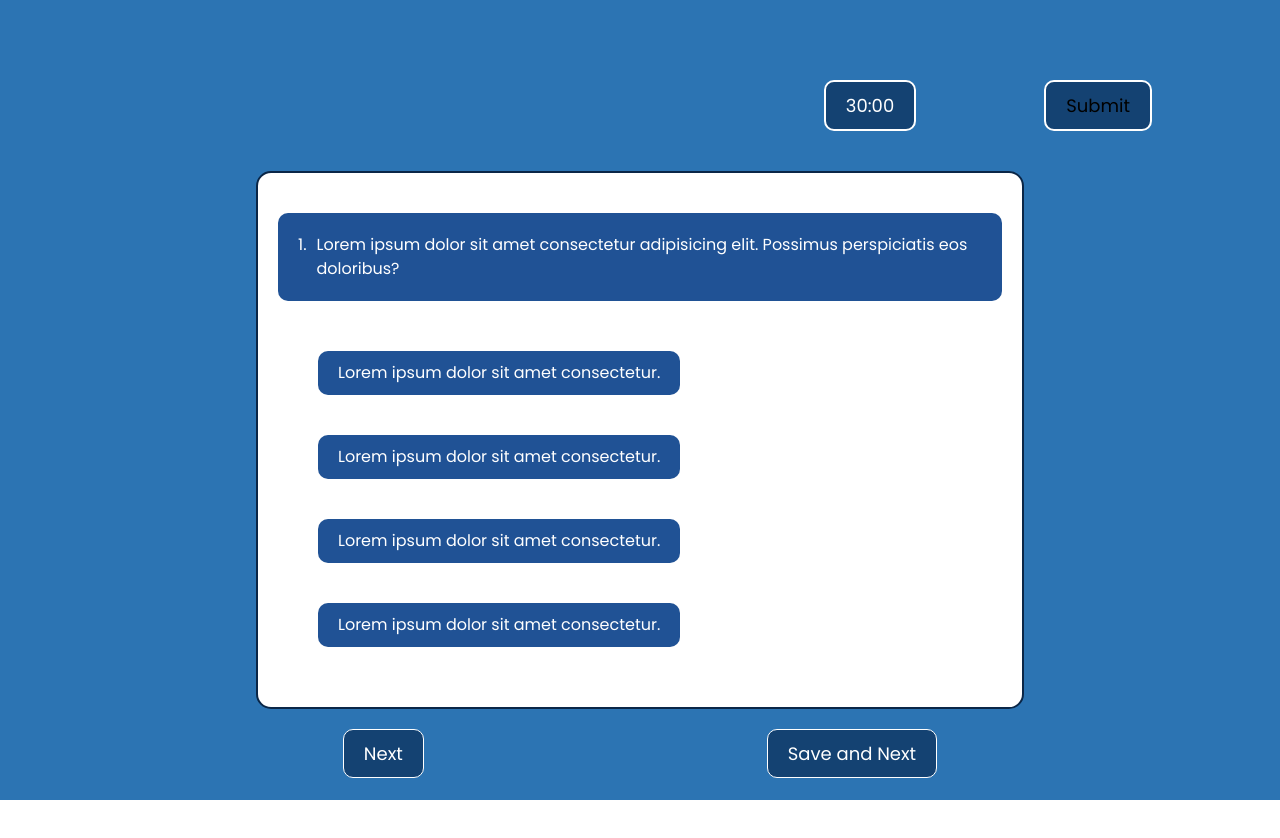
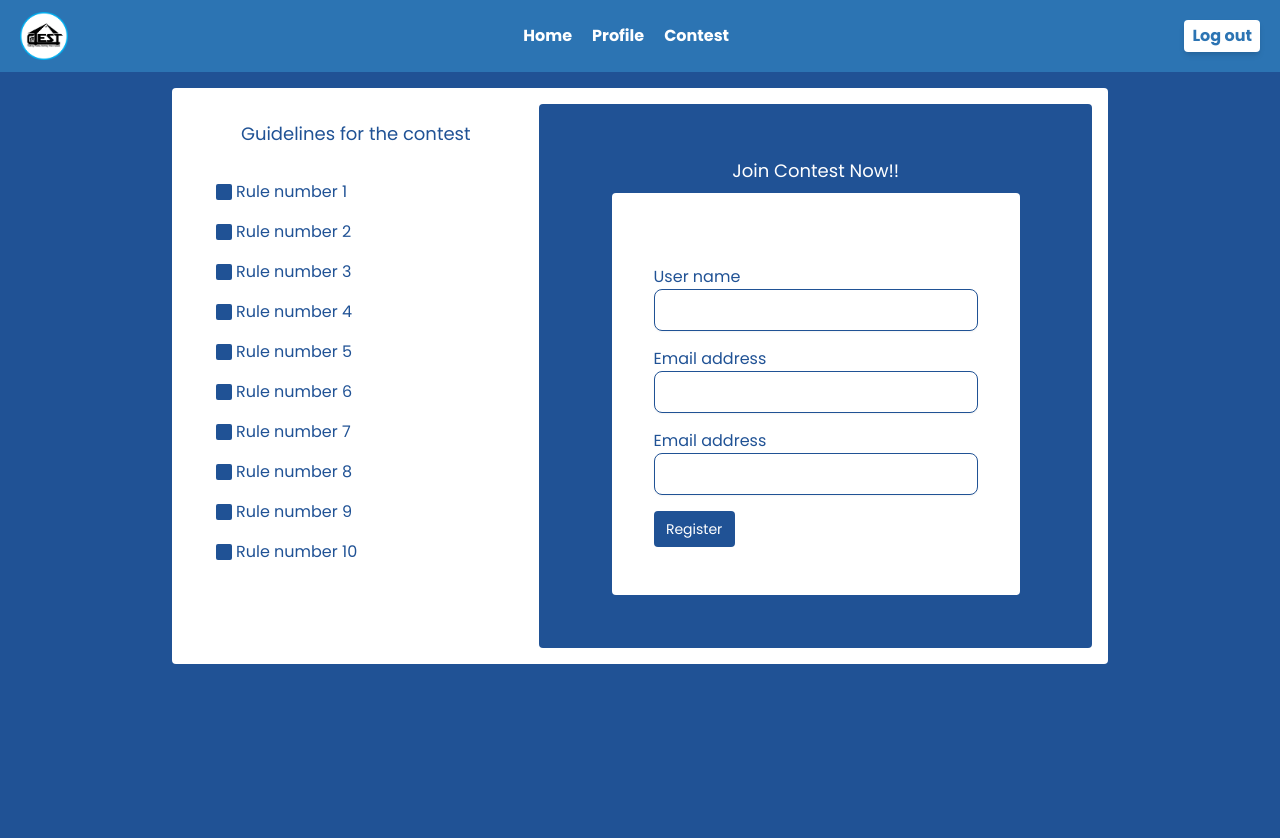
Before and after one commit to cest-nitr/gateportal__, a React (Create React App) app: page /contest in a window 1280 px wide. Shown: the top 838 px of the page. Before the commit the page ends 800 px from the top, so only its background shows below. Built offline with nearby package versions, Linux system fonts and the light colour scheme.

Commit message:
updated contest
Signed-off-by: Sakalabhaktula Hanisha <87903473+Sakalabhaktula-Hanisha@users.noreply.github.com>

```diff
--- a/src/App.js
+++ b/src/App.js
@@ -1,10 +1,13 @@
 import React from 'react'
 import './Quiz.css';
 import Quiz from './components/Quiz';
+import Navbar from './components/Navbar';
+import Router from './components/Router';
 const App = () => {
   return (
     <>
-    <Quiz/>
+    <Navbar />
+    <Router />
     </>
   )
 }
--- /dev/null
+++ b/src/components/Contest.js
@@ -0,0 +1,11 @@
+import React from 'react'
+import Guidelines from './Guidelines'
+const Contest = () => {
+  return (
+    <div>
+      <Guidelines />
+    </div>
+  )
+}
+
+export default Contest
--- a/src/components/Guidelines.js
+++ b/src/components/Guidelines.js
@@ -1,10 +1,55 @@
 import React from 'react'
+import {BsFillSquareFill} from 'react-icons/bs';
+const Guidelines = () => {
+  const rules = [
+    "Rule number 1",
+    "Rule number 2",
+    "Rule number 3",
+    "Rule number 4",
+    "Rule number 5",
+    "Rule number 6",
+    "Rule number 7",
+    "Rule number 8",
+    "Rule number 9",
+    "Rule number 10"
+  ];
+  return (
+    <>
+    <div className='w-full bg-[#205295] text-white h-screen p-4 flex justify-center bottom-0'>
+      <div className='w-9/12 bg-white h-3/4 rounded text-[#205295] p-2 grid grid-flow-col'>
+        <div className="guidelines m-2 p-2 rounded">
+          <h1 className='p-1 my-1 text-lg text-center'>Guidelines for the contest</h1>
+          <ul className='flex flex-col p-4'>
+            {rules.map((rule) => {
+              return <li className='my-2 text-l flex items-center'><BsFillSquareFill className='mx-1'/> {rule}</li>
+            } )}
+          </ul>
+        </div>
+        <div className="register m-2 p-1 bg-[#205295] rounded flex flex-col justify-center items-center">
+          <h1 className='text-center text-white mb-2 text-lg'>Join Contest Now!!</h1>
+            <div className='w-3/4 rounded bg-white h-3/4 flex justify-center'>
+              <form action="/" className='p-2 pt-4 flex flex-col justify-center w-10/12'>
 
-const Guidelines = () => {
-  return (
-    <div>
-      Guidelines
+                <div className='mt-4'>
+                  <label htmlFor="name">User name</label>
+                  <input type="text" id='name' required className='w-full border border-[#205295] px-2 py-2 rounded-lg shadow-sm' />
+                </div>
+                <div className='mt-4'>
+                  <label htmlFor="email">Email address</label>
+                  <input type="email" id='email' required className='w-full border border-[#205295] px-2 py-2 rounded-lg shadow-sm' />
+                </div>
+                <div className='mt-4'>
+                  <label htmlFor="password">Email address</label>
+                  <input type="password" id='password' required className='w-full border border-[#205295] px-2 py-2 rounded-lg shadow-sm' />
+                </div>
+
+                <button type='submit' className='bg-[#205295] rounded p-2 w-1/4 mt-4 text-white text-center text-sm'>Register</button>
+              </form>
+            </div>
+        </div>
+      </div>
     </div>
+    </>
   )
 }
 
--- a/src/components/Navbar.js
+++ b/src/components/Navbar.js
@@ -6,7 +6,7 @@ const Navbar = () => {
     const [toggle, setToggle] = useState(false);
     const [registered, setRegistered] = useState(true);
   return (
-    <div className='bg-[#2C74B3] p-2 text-white'>
+    <div className='bg-[#2C74B3] px-2 py-1 text-white'>
         <div className='max-w-[1240px] items-center py-2 mx-auto flex justify-between'>
         <div className='text-3xl font-bold'>
             <img className='w-12' src={logo}></img>
@@ -20,14 +20,12 @@ const Navbar = () => {
         {/* responsive nav */}
         <ul className={`font-bold fixed bg-[#2C74B3] text-white w-screen left-0 top-0 py-2 text-xl flex-row justify-center items-center duration-500 z-[1] ${toggle ? 'top-[81px]' : 'top-[-100%]'}`}>
             <li className='my-1 text-center'><Link to='/'>Home</Link></li>
-            <li className='my-1 text-center'><Link to='/'>About</Link></li>
             <li className='my-1 text-center'><Link to='/profile'>Profile</Link></li>
             <li className='my-1 text-center'><Link to='/Contest'>Contest</Link></li>
         </ul>
         {/* responsive nav  */}
         <ul className='hidden md:flex font-bold text-white gap-5'>
             <li><Link to='/'>Home</Link></li>
-            <li><Link to='/'>About</Link></li>
             <li><Link to='/profile'>Profile</Link></li>
             <li><Link to='/Contest'>Contest</Link></li>
         </ul>
--- a/src/components/Router.js
+++ b/src/components/Router.js
@@ -6,12 +6,14 @@ import LeaderBoard from './LeaderBoard'
 import Contact from './Contact'
 import Login from './Login'
 import Signup from './Signup'
+import Contest from './Contest'
 const Router = () => {
   return (
     <Routes>
         <Route path='/' element={<Home/>} exact></Route>
         <Route path='/profile' element={<Profile/>} exact></Route>
         <Route path='/leaderboard' element={<LeaderBoard/>} exact></Route>
+        <Route path='/contest' element={<Contest/>} exact></Route>
         <Route path='/contact' element={<Contact/>} exact></Route>
         <Route path='/login' element={<Login/>} exact></Route>
         <Route path='/signup' element={<Signup/>} exact></Route>
```
